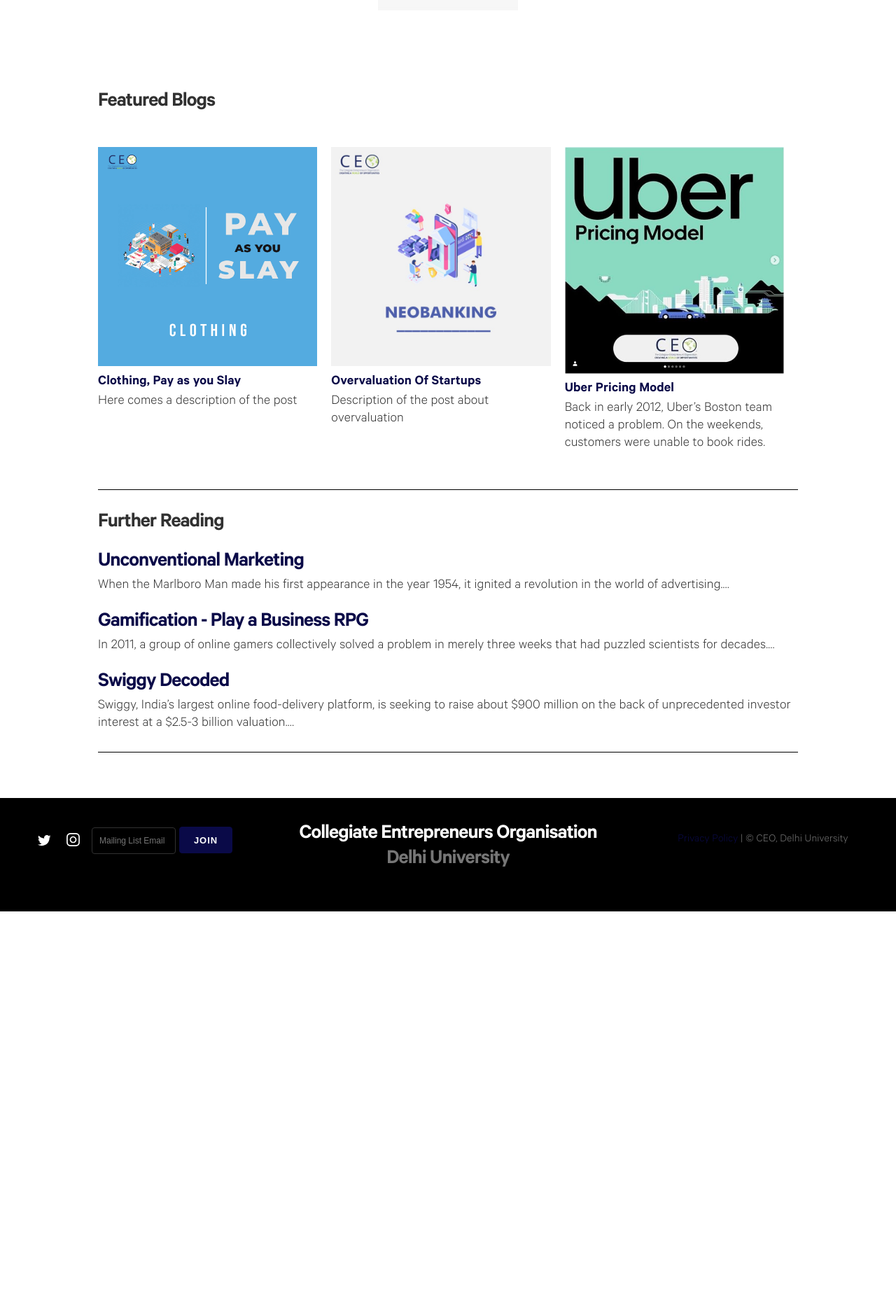
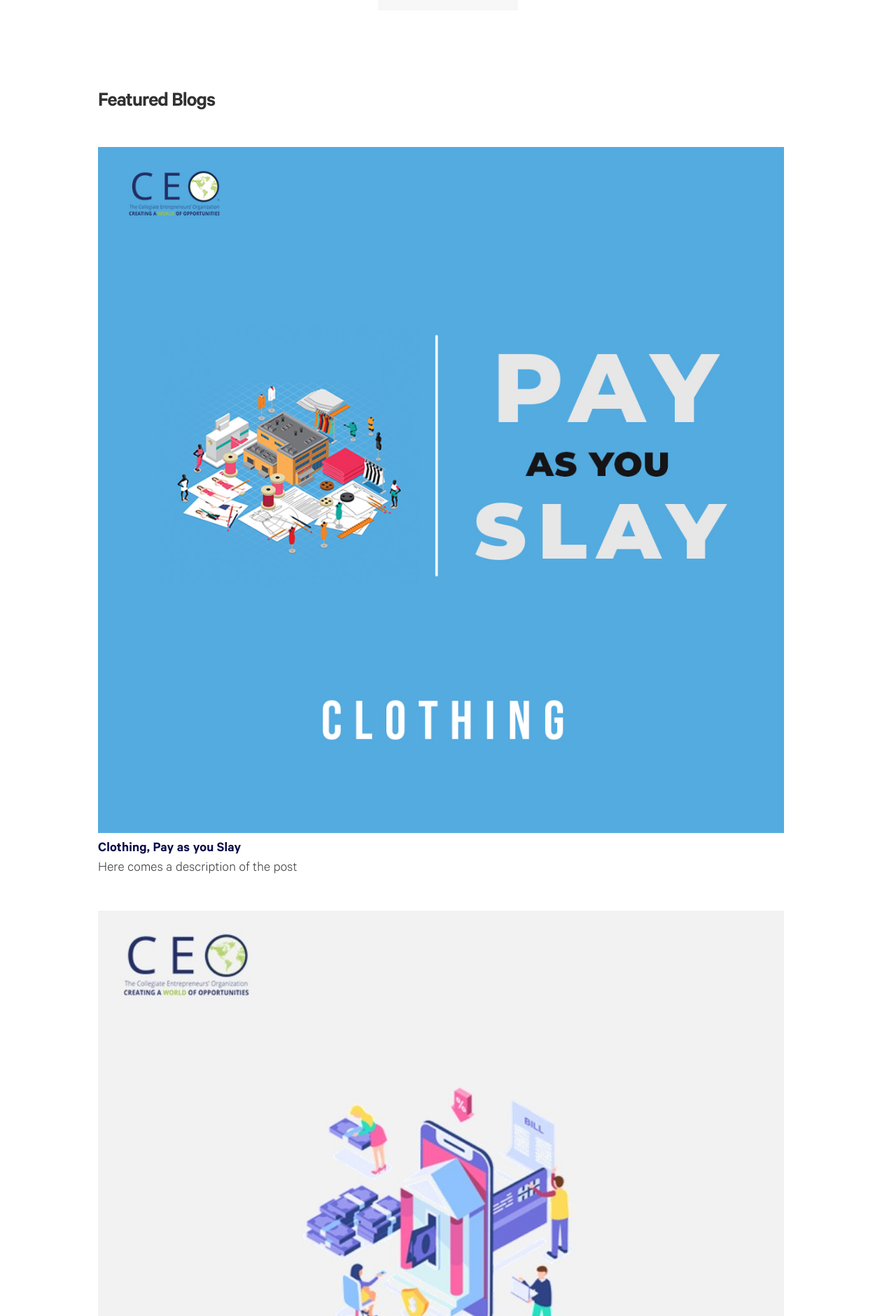
Before and after one commit to shivanshmehendiratta/ceodu.github.io, a Jekyll site: the page built from index.md, in a window 1280 px wide. Shown: the part 1658-3538 px from the top of the page at 70% size. Built offline with Jekyll 4.4.1, drawn with Linux system fonts in a browser that asks for light colours; nearby versions of some CDN libraries; some web fonts are replaced; before the commit the page ends 2960 px from its top, so only the background shows below that.

Commit message:
Update _Atom.scss

```diff
--- a/_sass/_Atom.scss
+++ b/_sass/_Atom.scss
@@ -471,7 +471,7 @@
 
 .posts {
     margin-top: 0rem;
-    display: flex;
+    display: grid;
     justify-content: space-evenly;
 }
 
```
